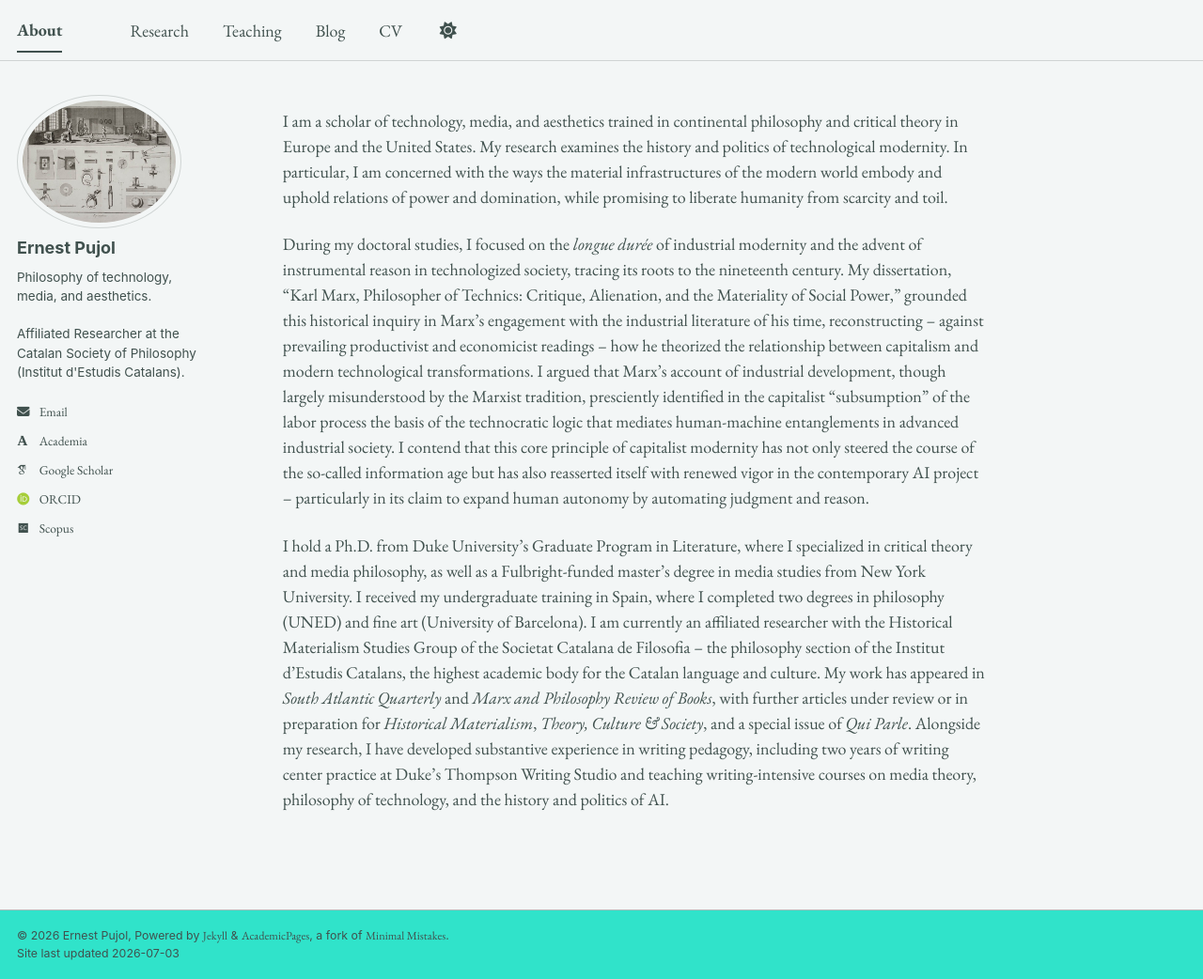
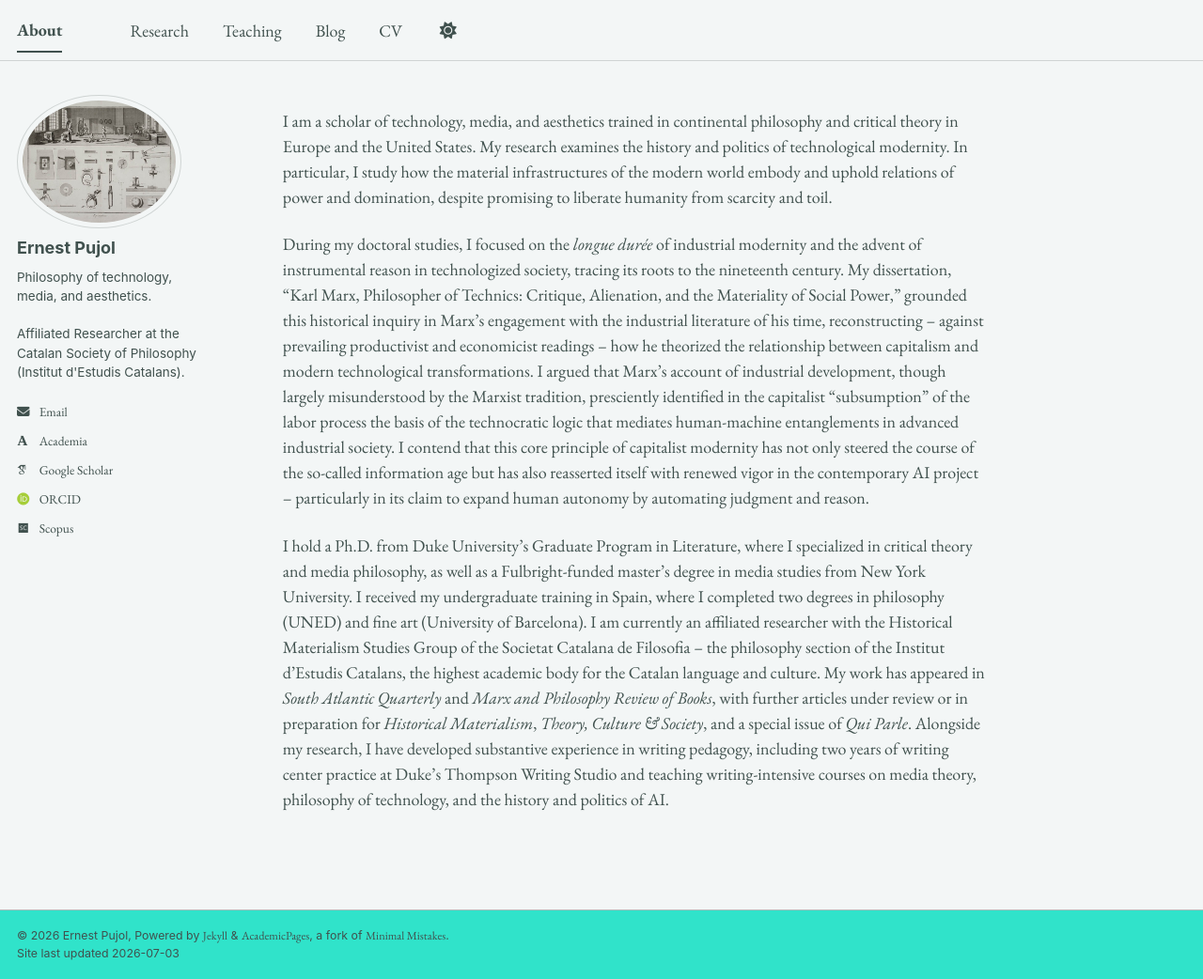
Before and after one commit to epujol90/epujol90.github.io, a Jekyll site: the page built from _pages/about.md, in a window 1280 px wide and 1042 px high. Shown: the whole window at 94% size. Built offline with Jekyll 4.4.1, drawn with Linux system fonts in a browser that asks for light colours; some web fonts are replaced; a script bundle is joined from its source files by our own code; library files that are not in the unit come from our copies.

Commit message:
Update about.md

```diff
--- a/_pages/about.md
+++ b/_pages/about.md
@@ -6,7 +6,7 @@ redirect_from:
   - /about/
   - /about.html
 ---
-I am a scholar of technology, media, and aesthetics trained in continental philosophy and critical theory in Europe and the United States. My research examines the history and politics of technological modernity. In particular, I am concerned with the ways the material infrastructures of the modern world embody and uphold relations of power and domination, while promising to liberate humanity from scarcity and toil.
+I am a scholar of technology, media, and aesthetics trained in continental philosophy and critical theory in Europe and the United States. My research examines the history and politics of technological modernity. In particular, I study how the material infrastructures of the modern world embody and uphold relations of power and domination, despite promising to liberate humanity from scarcity and toil.
 
 During my doctoral studies, I focused on the _longue durée_ of industrial modernity and the advent of instrumental reason in technologized society, tracing its roots to the nineteenth century. My dissertation, “Karl Marx, Philosopher of Technics: Critique, Alienation, and the Materiality of Social Power,” grounded this historical inquiry in Marx’s engagement with the industrial literature of his time, reconstructing -- against prevailing productivist and economicist readings -- how he theorized the relationship between capitalism and modern technological transformations. I argued that Marx’s account of industrial development, though largely misunderstood by the Marxist tradition, presciently identified in the capitalist "subsumption" of the labor process the basis of the technocratic logic that mediates human-machine entanglements in advanced industrial society. I contend that this core principle of capitalist modernity has not only steered the course of the so-called information age but has also reasserted itself with renewed vigor in the contemporary AI project -- particularly in its claim to expand human autonomy by automating judgment and reason.
 
```
